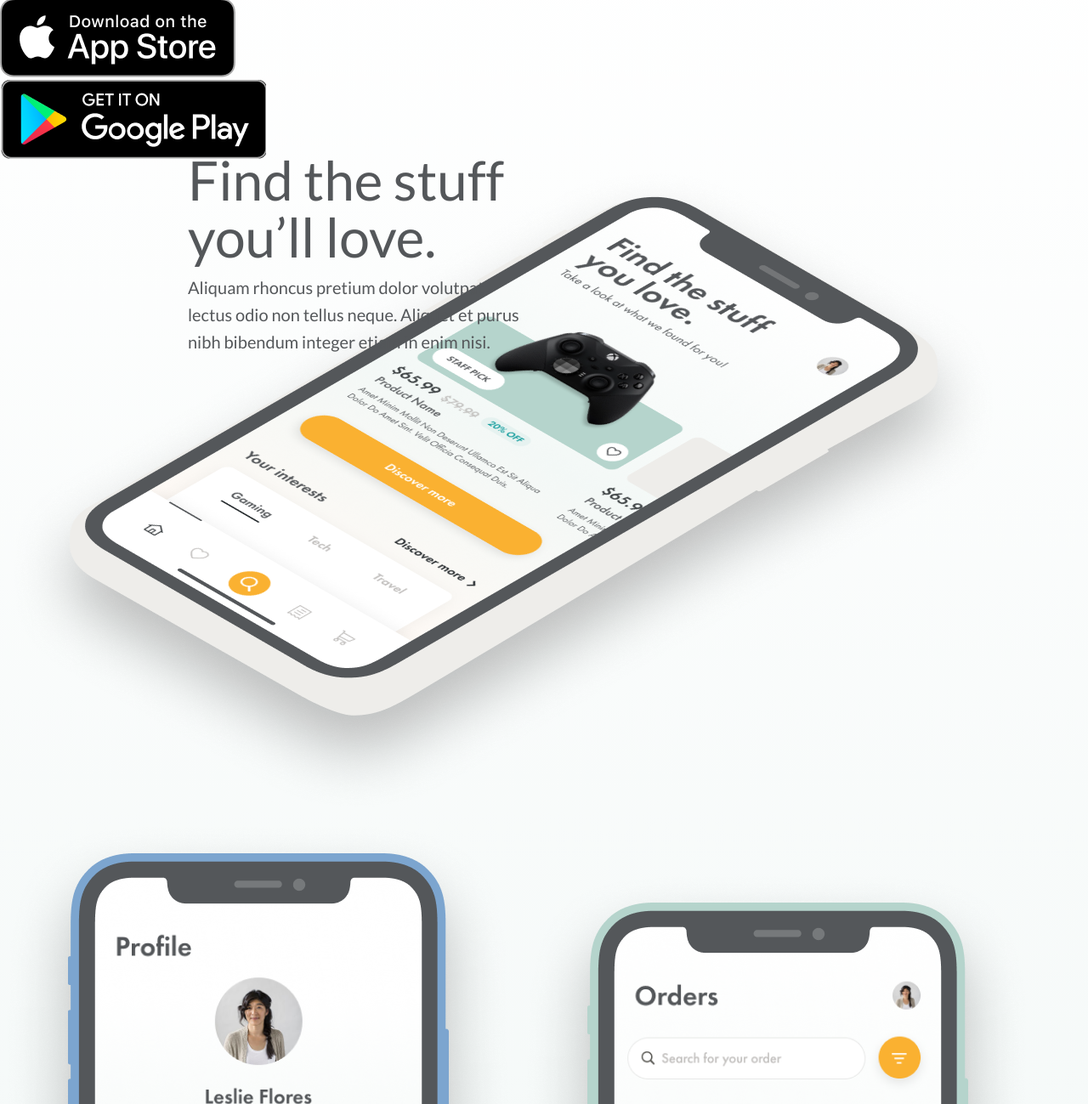
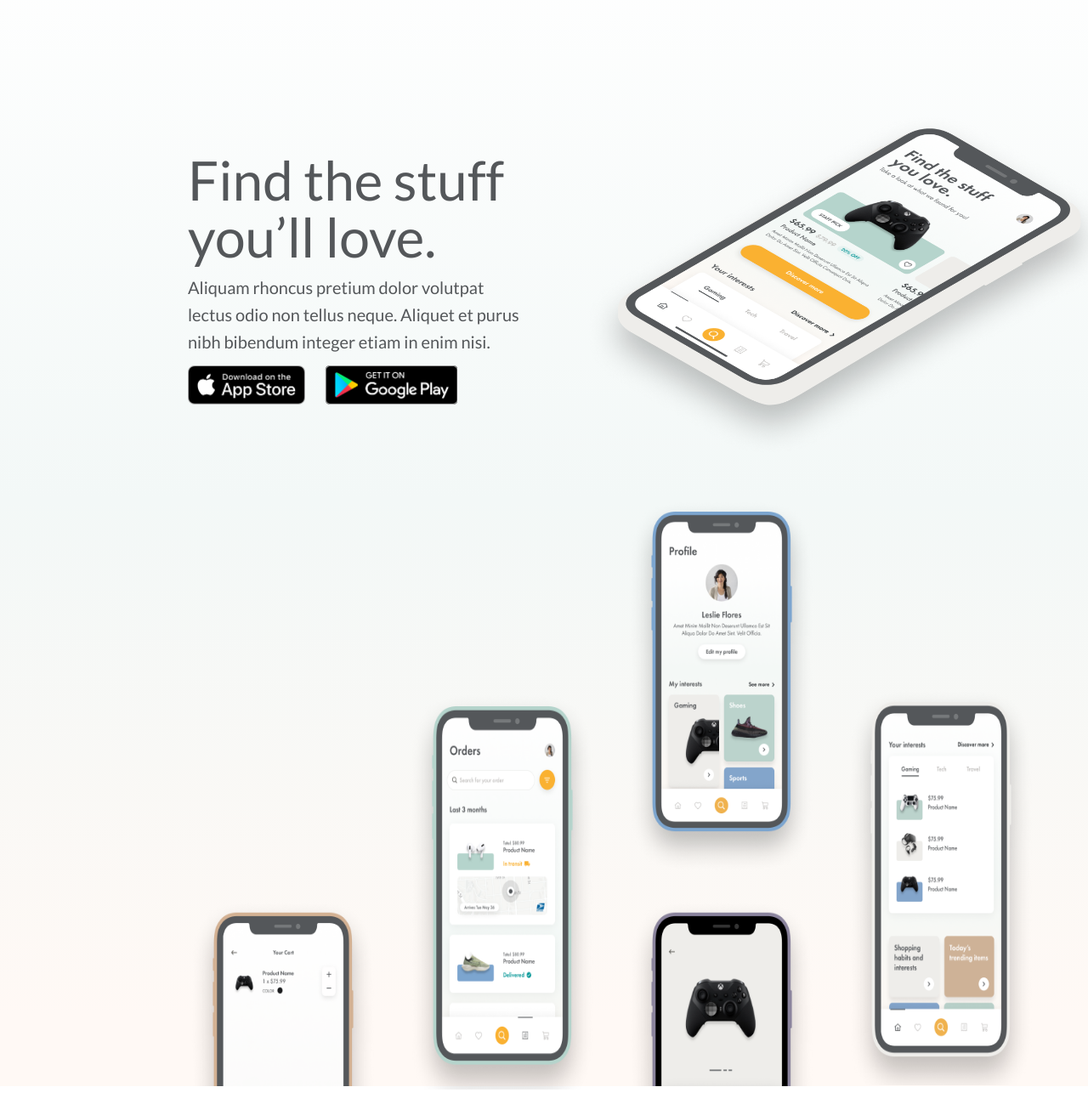
Before and after one commit to erzanthedev/splash-page, a plain HTML site: page index.html in a window 1280 px wide. Shown: the part 101-1400 px from the top of the page at 85% size. Drawn offline with Linux system fonts and the light colour scheme.

Commit message:
feat(BuildUI): added styling to image assests

```diff
--- a/style.css
+++ b/style.css
@@ -20,8 +20,18 @@ body {
 .wrapper {
   position: relative;
   width: 1440px;
-  min-height: 100vh;
+  height: 1379px;
   margin: auto;
+}
+
+.brand-img {
+  position: absolute;
+  width: 193px;
+  height: 47.64px;
+  top: 50.25px;
+  left: 221px;
+  gap: 0px;
+  opacity: 0px;
 }
 
 .title {
@@ -51,3 +61,84 @@ body {
   line-height: 32px;
   text-align: left;
 }
+
+.app-store-btn {
+  position: absolute;
+  width: 138.44px;
+  height: 46.28px;
+  top: 531px;
+  left: 221px;
+  gap: 0px;
+  opacity: 0px;
+}
+
+.app-store-btn img {
+  width: 138.44px;
+  height: 46.28px;
+}
+
+.google-play-btn {
+  position: absolute;
+  width: 156.19px;
+  height: 46.28px;
+  top: 531px;
+  left: 381.81px;
+  gap: 0px;
+  opacity: 0px;
+}
+
+.google-play-btn img {
+  width: 156.19px;
+  height: 46.28px;
+}
+
+.main-image-container {
+  position: absolute;
+  width: 535.72px;
+  height: 309.27px;
+  top: 229.73px;
+  left: 683.28px;
+  padding: 0px;
+  gap: 0px;
+  opacity: 0px;
+}
+
+.main-image-container img {
+  height: 411.15px;
+}
+
+.profile-img {
+  position: absolute;
+  width: 224px;
+  height: 444px;
+  top: 686px;
+  left: 737px;
+}
+.orders-img {
+  position: absolute;
+  width: 224px;
+  height: 470px;
+  top: 913px;
+  left: 479px;
+}
+.home-img {
+  position: absolute;
+  width: 224px;
+  height: 470px;
+  top: 908px;
+  left: 995px;
+}
+.cart-img {
+  position: absolute;
+  width: 224px;
+  height: 222px;
+  top: 1157px;
+  left: 221px;
+}
+.product-img {
+  position: absolute;
+  width: 224px;
+  height: 222px;
+  top: 1157px;
+  left: 737px;
+}
```
